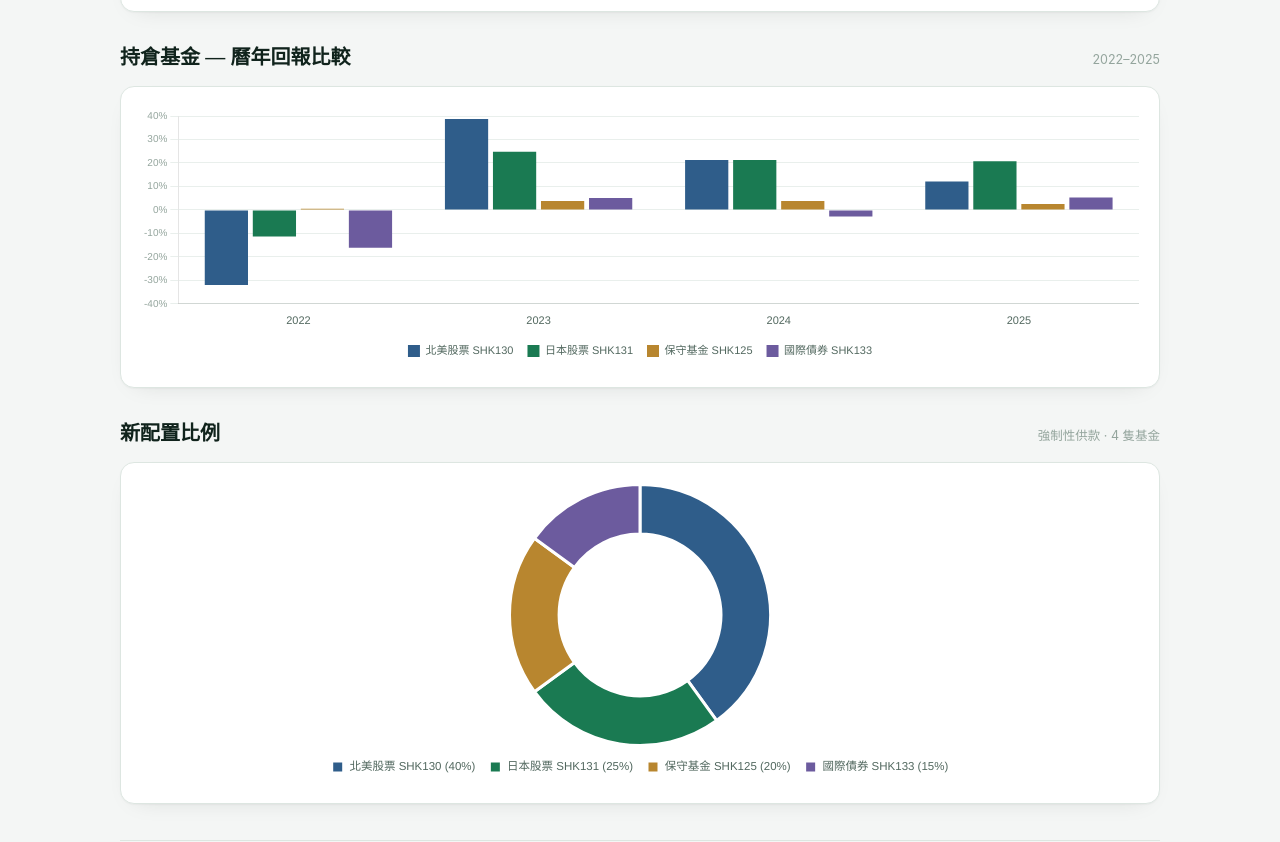
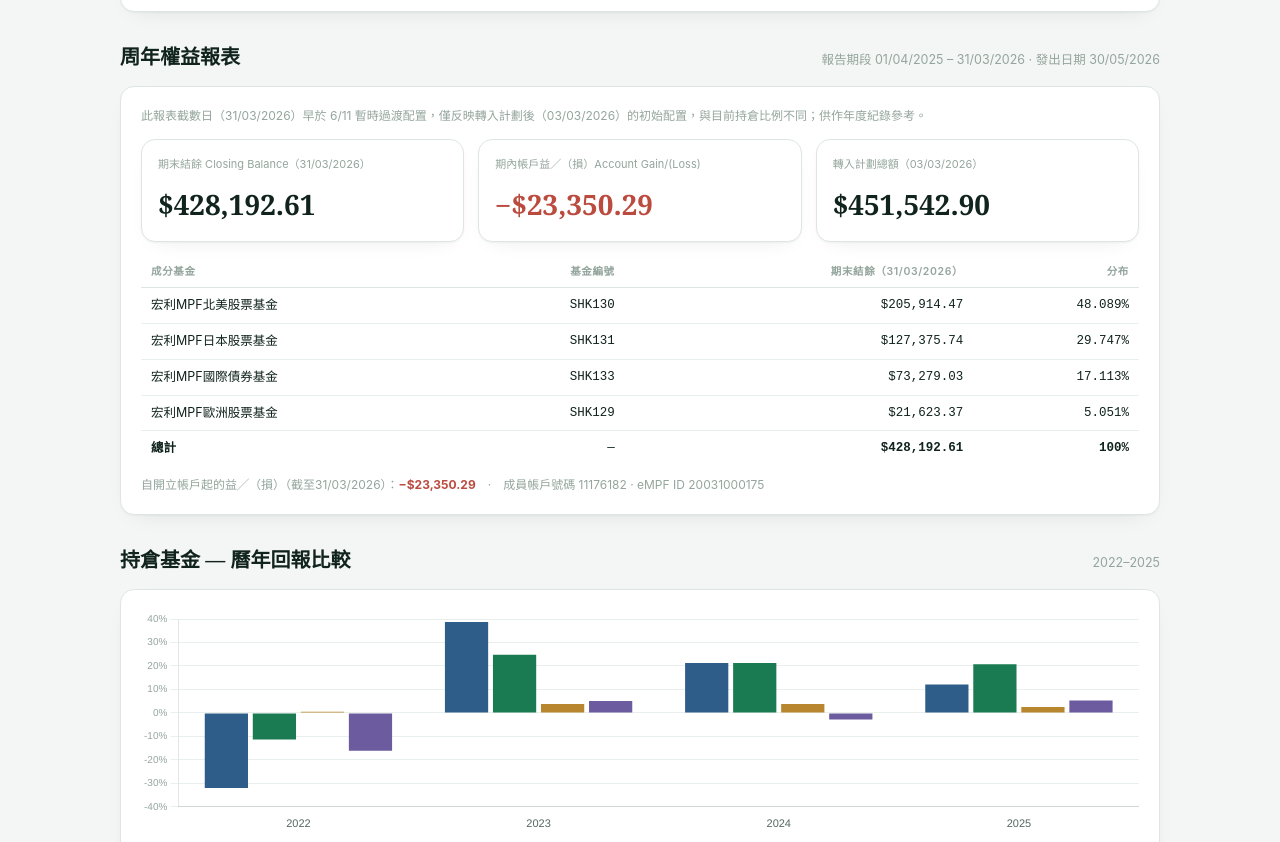
Before and after one commit to netng888-code/netng888, a plain HTML site: page manulife_mpf.html in a window 1280 px wide. Shown: the part 1740-2582 px from the top of the page. Drawn offline with nearby package versions, Linux system fonts and the light colour scheme.

Commit message:
Add files via upload

```diff
--- a/manulife_mpf.html
+++ b/manulife_mpf.html
@@ -552,6 +552,47 @@
       </table>
     </div>
 
+    <!-- Annual Benefit Statement -->
+    <div class="section-head">
+      <div class="section-title">周年權益報表</div>
+      <div class="section-sub">報告期段 01/04/2025 – 31/03/2026 · 發出日期 30/05/2026</div>
+    </div>
+    <div class="dist-card" style="margin-bottom:16px">
+      <div class="desc" style="margin-bottom:14px">此報表截數日（31/03/2026）早於 6/11 暫時過渡配置，僅反映轉入計劃後（03/03/2026）的初始配置，與目前持倉比例不同；供作年度紀錄參考。</div>
+      <div class="grid grid-3" style="margin-bottom:14px">
+        <div class="fund-card" style="padding:14px 16px">
+          <div class="fund-en" style="margin-bottom:4px">期末結餘 Closing Balance（31/03/2026）</div>
+          <div class="fund-value">$428,192.61</div>
+        </div>
+        <div class="fund-card" style="padding:14px 16px">
+          <div class="fund-en" style="margin-bottom:4px">期內帳戶益／（損）Account Gain/(Loss)</div>
+          <div class="fund-value" style="color:var(--down)">−$23,350.29</div>
+        </div>
+        <div class="fund-card" style="padding:14px 16px">
+          <div class="fund-en" style="margin-bottom:4px">轉入計劃總額（03/03/2026）</div>
+          <div class="fund-value">$451,542.90</div>
+        </div>
+      </div>
+      <table class="dist-table">
+        <thead>
+          <tr>
+            <th>成分基金</th>
+            <th>基金編號</th>
+            <th>期末結餘（31/03/2026）</th>
+            <th>分布</th>
+          </tr>
+        </thead>
+        <tbody>
+          <tr><td>宏利MPF北美股票基金</td><td>SHK130</td><td>$205,914.47</td><td>48.089%</td></tr>
+          <tr><td>宏利MPF日本股票基金</td><td>SHK131</td><td>$127,375.74</td><td>29.747%</td></tr>
+          <tr><td>宏利MPF國際債券基金</td><td>SHK133</td><td>$73,279.03</td><td>17.113%</td></tr>
+          <tr><td>宏利MPF歐洲股票基金</td><td>SHK129</td><td>$21,623.37</td><td>5.051%</td></tr>
+          <tr><td><b>總計</b></td><td>—</td><td><b>$428,192.61</b></td><td><b>100%</b></td></tr>
+        </tbody>
+      </table>
+      <div class="desc" style="margin-top:10px;margin-bottom:0">自開立帳戶起的益╱（損）（截至31/03/2026）：<b style="color:var(--down)">−$23,350.29</b>　·　成員帳戶號碼 11176182 · eMPF ID 20031000175</div>
+    </div>
+
     <!-- Calendar return comparison chart -->
     <div class="section-head">
       <div class="section-title">持倉基金 — 曆年回報比較</div>
```
